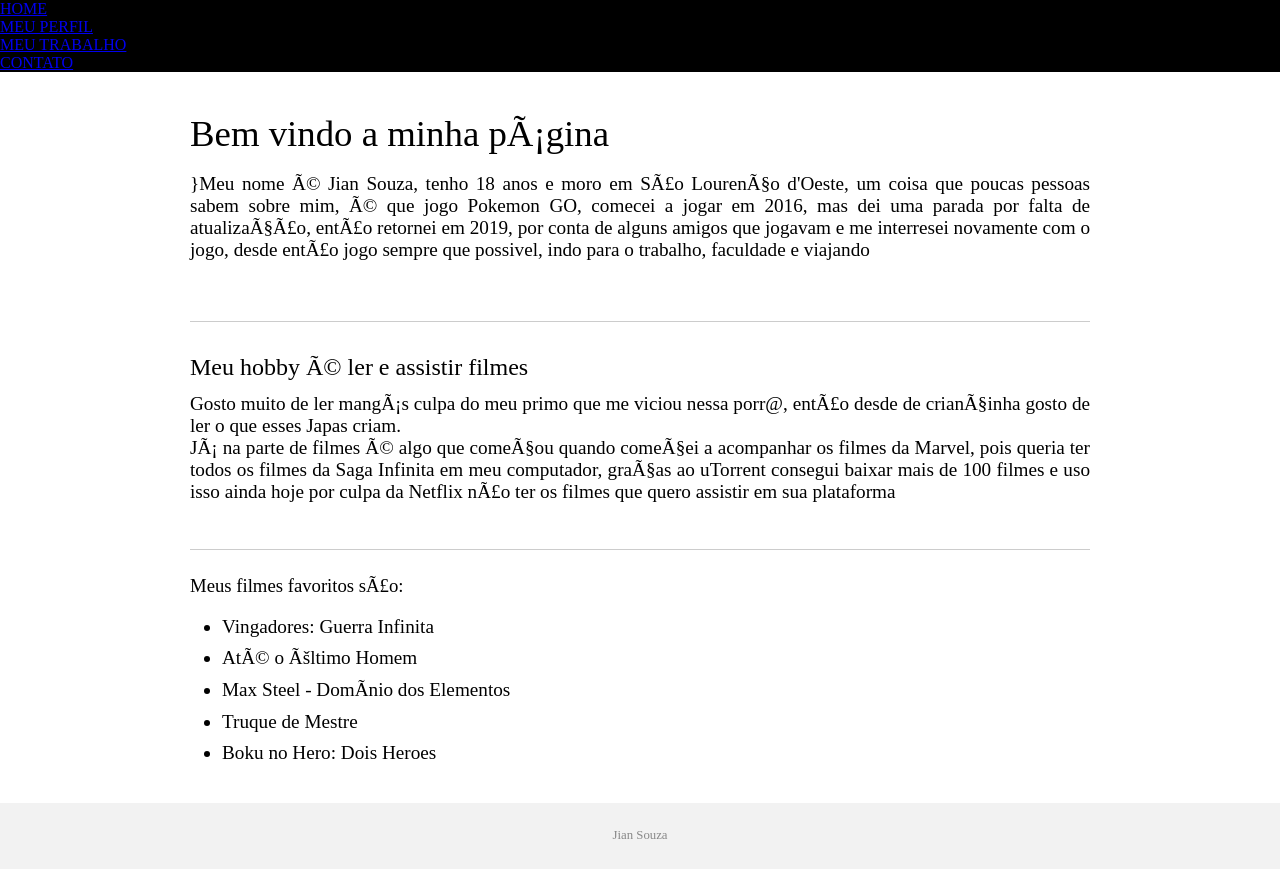
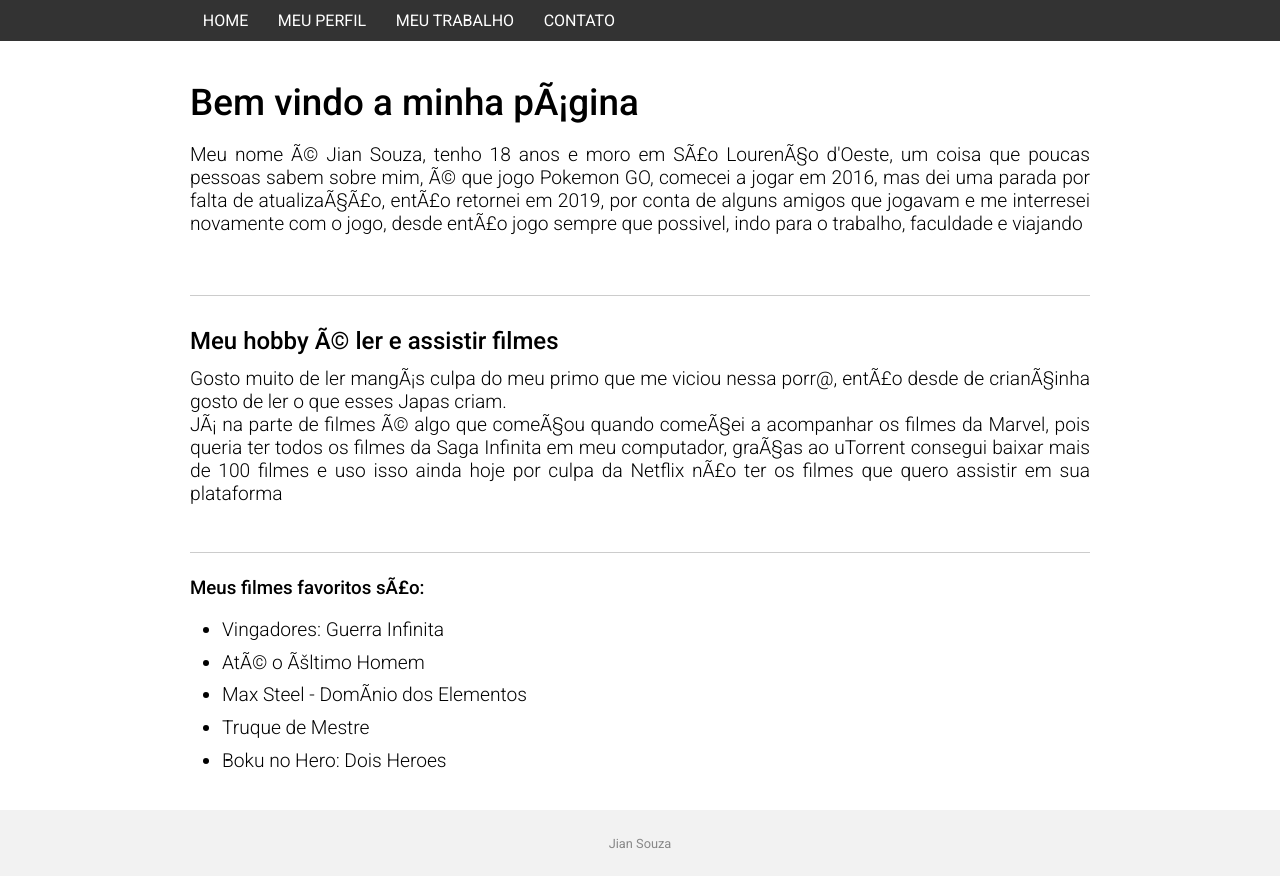
Before and after one commit to JianSouza/DS1, a plain HTML site: page meusite/index.html in a window 1280 px wide. Drawn offline with Linux system fonts and the light colour scheme.

Commit message:
aula26/03/2020

```diff
--- a/meusite/estilo.css
+++ b/meusite/estilo.css
@@ -2,10 +2,33 @@
     margin: 0;
     padding: 0;
 }
+body{
+    -webkit-font-smoothing: antialiased;
+    font-family: 'Roboto', sans-serif;
+}
 nav{
-    background-color: #000000;
+    background-color: rgba(0, 0, 0, 0.8);
 }
-.content{
+nav ul{
+    list-style-type: none;
+}
+nav li{
+    display: inline-block;
+    padding: 0.7em 0;
+}
+nav li a{
+    color: #ffffff;
+    text-decoration: none;
+    font-size: 1em;
+    padding: 0 0.8em;
+    opacity: 1;
+    -webkit-transition: opacity 0.2s;
+    transition: opacity 0.2s;
+}
+nav li a:hover{
+    opacity: 0.65;
+}
+.content, nav ul{
     margin: 0 auto;
     width: 900px;
 }
@@ -15,7 +38,6 @@ nav{
 .content h1,
 .content h2,
 .content h3{
-
     font-weight: 500;
     margin-bottom: 0.5em;
 }
--- a/meusite/index.html
+++ b/meusite/index.html
@@ -4,6 +4,7 @@
         <meta charset="utf=8">
         <title>Jian Souza</title>
 
+        <link rel="stylesheet" href="https://fonts.googleapis.com/css?family=Roboto:300,400,500&display=swap">
         <link rel="stylesheet" href="estilo.css">
     </head>
 
@@ -18,7 +19,7 @@
        </nav>
        <div class="content">
             <h1>Bem vindo a minha página</h1>
-                <p>}Meu nome é Jian Souza, tenho 18 anos e moro em São Lourenço d'Oeste,
+                <p>Meu nome é Jian Souza, tenho 18 anos e moro em São Lourenço d'Oeste,
                 um coisa que poucas pessoas sabem sobre mim, é que jogo Pokemon GO,
                 comecei a jogar em 2016, mas dei uma parada por falta de atualização, então retornei em 2019,
                 por conta de alguns amigos que jogavam e me interresei novamente com o jogo,
```
Also changed, not shown: 1 other file.
